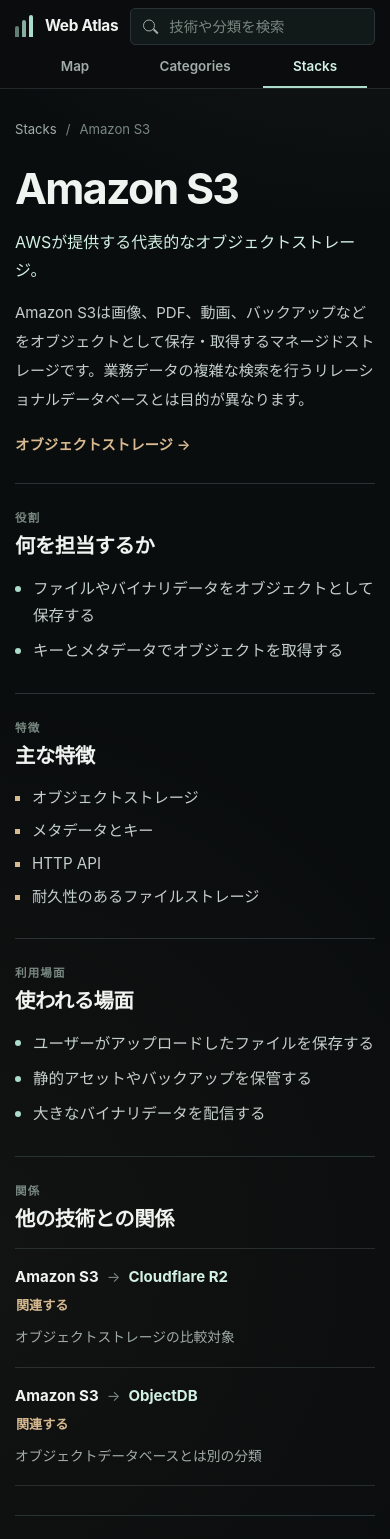
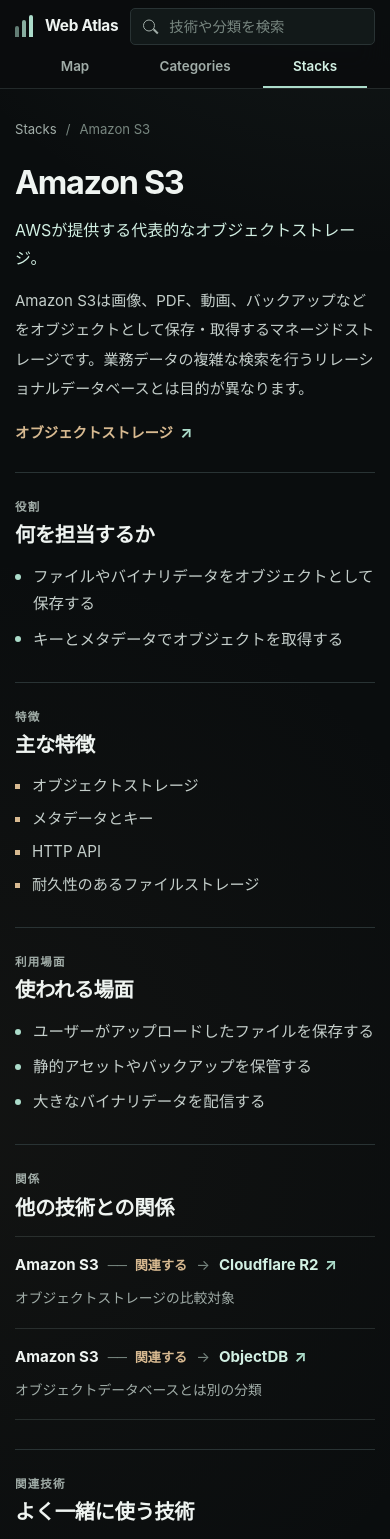
Before and after one commit to Lye-0/web-atlas, a React (Vite) app: page /dictionary/stacks/amazon-s3 in a window 390 px wide. Shown: the top 1539 px of the page. Built offline with nearby package versions, Linux system fonts and the light colour scheme.

Commit message:
fix: Stack Detailの表示と関係導線を整える

```diff
--- a/src/components/stacks/StackDetail.tsx
+++ b/src/components/stacks/StackDetail.tsx
@@ -47,7 +47,12 @@
           <p className="detail-summary">{stack.summary}</p>
           <p className="detail-description">{stack.description}</p>
           <div className="stack-meta-row">
-            {category && <Link className="detail-category-link" to={categoryPath(category.id)}>{category.name} <span aria-hidden="true">→</span></Link>}
+            {category && (
+              <Link className="detail-category-link" to={categoryPath(category.id)}>
+                {category.name}
+                <span className="detail-category-arrow" aria-hidden="true">↗</span>
+              </Link>
+            )}
             {stack.status !== 'active' && <span className={`stack-status stack-status-${stack.status}`}>{stackStatusLabels[stack.status]}</span>}
           </div>
         </header>
@@ -63,7 +68,7 @@
         <section className="document-section" id="features" aria-labelledby="features-title">
           <p className="section-kicker">特徴</p>
           <h2 id="features-title">主な特徴</h2>
-          <ul className="feature-list">
+          <ul className={`feature-list${stack.features.length >= 4 ? ' feature-list-dense' : ''}`}>
             {stack.features.map((feature) => <li key={feature}>{feature}</li>)}
           </ul>
         </section>
@@ -85,12 +90,15 @@
                 const relation = relationLabels[relationship.kind];
                 return (
                   <div className="relationship-item" key={`${relationship.kind}-${relationship.targetStackId}`}>
-                    <div className="relationship-row" aria-label={`${stack.name} ${relation} ${relationship.target.name}`}>
+                    <div className="relationship-row" role="group" aria-label={`${stack.name} ${relation} ${relationship.target.name}`}>
                       <span className="relationship-source">{stack.name}</span>
-                      <span className="relationship-arrow" aria-hidden="true">→</span>
+                      <span className="relationship-arrow relationship-arrow-before" aria-hidden="true">──</span>
                       <span className="relationship-kind">{relation}</span>
-                      <span className="relationship-arrow" aria-hidden="true">→</span>
-                      <Link to={stackPath(relationship.target.id)} className="relationship-target">{relationship.target.name}</Link>
+                      <span className="relationship-arrow relationship-arrow-after" aria-hidden="true">→</span>
+                      <Link to={stackPath(relationship.target.id)} className="relationship-target">
+                        {relationship.target.name}
+                        <span className="relationship-target-arrow" aria-hidden="true">↗</span>
+                      </Link>
                     </div>
                     {relationship.label && relationship.label !== relation && <p className="relationship-context">{relationship.label}</p>}
                     {relationship.explanation && <p>{relationship.explanation}</p>}
@@ -112,7 +120,7 @@
                     <strong>{related.name}</strong>
                     <span>{related.summary}</span>
                   </span>
-                  <span aria-hidden="true">→</span>
+                  <span className="document-link-arrow" aria-hidden="true">↗</span>
                 </Link>
               ))}
             </div>
--- a/src/styles.css
+++ b/src/styles.css
@@ -1252,25 +1252,32 @@
   gap: clamp(38px, 7vw, 92px);
 }
 
-.category-detail.detail-layout {
+.category-detail.detail-layout,
+.stack-detail.detail-layout {
   justify-content: start;
   gap: clamp(28px, 4vw, 56px);
 }
 
-.category-detail .detail-header h1 {
+.category-detail .detail-header h1,
+.stack-detail .detail-header h1 {
   font-size: clamp(2rem, 3.6vw, 2.95rem);
 }
 
-.category-detail .document-section {
+.category-detail .document-section,
+.stack-detail .document-section {
   padding: 27px 0 30px;
 }
 
-.category-detail .section-kicker {
+.category-detail .section-kicker,
+.stack-detail .section-kicker {
   color: var(--muted);
 }
 
 .category-detail .document-link-arrow,
-.category-detail .detail-related-arrow {
+.category-detail .detail-related-arrow,
+.stack-detail .document-link-arrow,
+.stack-detail .detail-category-arrow,
+.stack-detail .relationship-target-arrow {
   color: var(--accent);
   font-size: 1rem;
   font-weight: 650;
@@ -1279,33 +1286,41 @@
 }
 
 .category-detail .document-link-row:hover .document-link-arrow,
-.category-detail .detail-related a:hover .detail-related-arrow {
+.category-detail .detail-related a:hover .detail-related-arrow,
+.stack-detail .document-link-row:hover .document-link-arrow,
+.stack-detail .detail-category-link:hover .detail-category-arrow,
+.stack-detail .relationship-target:hover .relationship-target-arrow {
   color: var(--accent-strong);
   transform: translate(2px, -2px);
 }
 
 .category-detail .document-link-row:focus-visible,
-.category-detail .detail-related a:focus-visible {
+.category-detail .detail-related a:focus-visible,
+.stack-detail .document-link-row:focus-visible {
   outline-offset: -2px;
 }
 
-.category-detail .detail-aside {
+.category-detail .detail-aside,
+.stack-detail .detail-aside {
   gap: 34px;
 }
 
 .category-detail .detail-toc,
-.category-detail .detail-related {
+.category-detail .detail-related,
+.stack-detail .detail-toc {
   gap: 10px;
   border-left-color: rgba(143, 172, 163, 0.42);
 }
 
 .category-detail .detail-toc .aside-heading,
-.category-detail .detail-related .aside-heading {
+.category-detail .detail-related .aside-heading,
+.stack-detail .detail-toc .aside-heading {
   color: var(--muted);
 }
 
 .category-detail .detail-toc a,
-.category-detail .detail-related a {
+.category-detail .detail-related a,
+.stack-detail .detail-toc a {
   color: var(--text-soft);
   line-height: 1.6;
 }
@@ -1313,6 +1328,61 @@
 .category-detail .comparison-row {
   grid-template-columns: minmax(145px, 0.32fr) minmax(0, 1fr);
   gap: 20px;
+}
+
+.stack-detail .detail-category-link {
+  display: inline-flex;
+  align-items: baseline;
+  gap: 7px;
+}
+
+.stack-detail .document-link-row:hover {
+  border-bottom-color: rgba(143, 172, 163, 0.5);
+}
+
+.stack-detail .feature-list {
+  grid-template-columns: 1fr;
+}
+
+.stack-detail .feature-list-dense {
+  grid-template-columns: repeat(2, minmax(0, 1fr));
+}
+
+.stack-detail .relationship-row {
+  display: flex;
+  align-items: baseline;
+  flex-wrap: wrap;
+  justify-content: flex-start;
+  gap: 6px 9px;
+}
+
+.stack-detail .relationship-source,
+.stack-detail .relationship-target {
+  min-width: 0;
+  overflow: visible;
+  text-overflow: clip;
+  white-space: normal;
+}
+
+.stack-detail .relationship-target {
+  display: inline-flex;
+  align-items: baseline;
+  gap: 6px;
+}
+
+.stack-detail .relationship-kind {
+  order: initial;
+  width: auto;
+  padding-left: 0;
+}
+
+.stack-detail .relationship-arrow-before {
+  color: var(--subtle);
+  letter-spacing: -0.08em;
+}
+
+.stack-detail .relationship-arrow-after {
+  color: var(--subtle);
 }
 
 .detail-main {
@@ -1868,7 +1938,8 @@
     gap: 42px;
   }
 
-  .category-detail.detail-layout {
+  .category-detail.detail-layout,
+  .stack-detail.detail-layout {
     grid-template-columns: minmax(0, 1fr) minmax(145px, 165px);
     gap: 36px;
   }
@@ -1930,6 +2001,12 @@
     font-size: clamp(1.9rem, 10vw, 2.55rem);
   }
 
+  .stack-detail .detail-header h1 {
+    font-size: clamp(1.8rem, 8.3vw, 2.45rem);
+    overflow-wrap: normal;
+    word-break: normal;
+  }
+
   .category-detail .detail-aside {
     display: block;
     padding-top: 30px;
@@ -1956,6 +2033,18 @@
     min-height: 46px;
     padding: 10px 0;
     border-bottom: 1px solid var(--line-soft);
+  }
+
+  .stack-detail .detail-aside {
+    display: none;
+  }
+
+  .stack-detail .detail-toc {
+    display: none;
+  }
+
+  .stack-detail .feature-list {
+    grid-template-columns: 1fr;
   }
 
   .category-index {
@@ -2286,7 +2375,8 @@
     padding: 26px 0 29px;
   }
 
-  .category-detail .document-section {
+  .category-detail .document-section,
+  .stack-detail .document-section {
     padding: 26px 0 29px;
   }
 
@@ -2320,10 +2410,6 @@
     order: 3;
     width: 100%;
     padding-left: 1px;
-  }
-
-  .relationship-row .relationship-arrow:nth-of-type(2) {
-    display: none;
   }
 
   .relationship-context {
```
Also changed, not shown: 1 other file (tests, documents, lock files or other folders).
